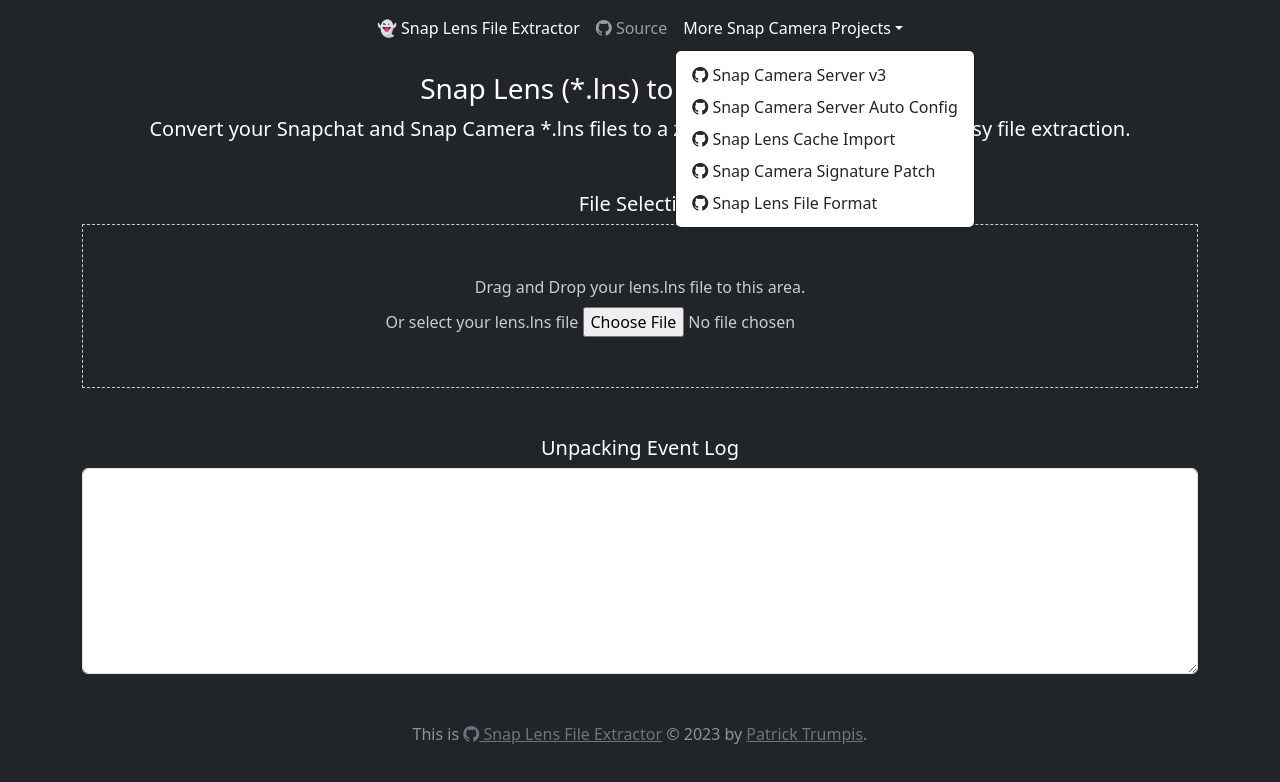
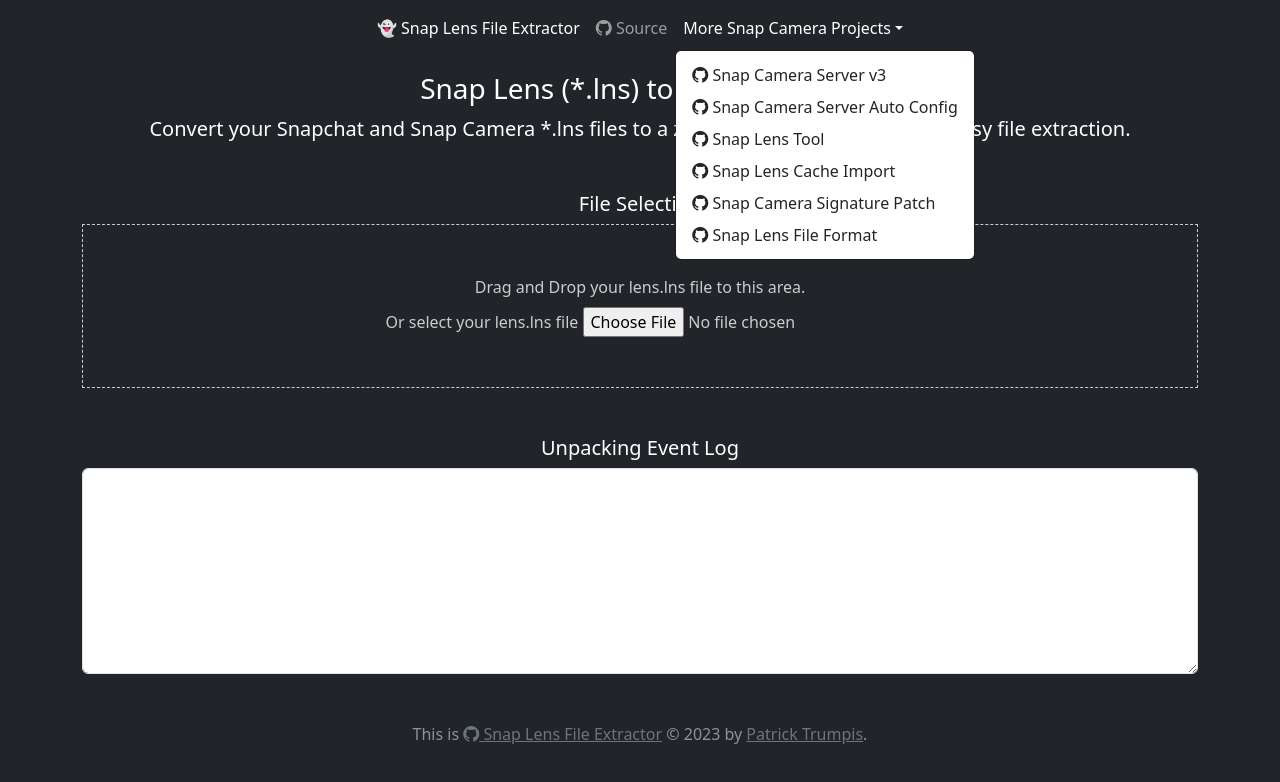
Before and after one commit to ptrumpis/snap-lens-file-extractor, a plain HTML site: page index.html in a window 1280 px wide. Both pictures are taken after a click on the link "More Snap Camera Projects". Drawn offline with nearby package versions, Linux system fonts and the light colour scheme.

Commit message:
Added Snap Lens Tool web link

```diff
--- a/index.html
+++ b/index.html
@@ -32,6 +32,7 @@
                 <ul class="dropdown-menu">
                   <li><a class="dropdown-item" href="https://github.com/ptrumpis/snap-camera-server"><i class="bi bi-github"></i> Snap Camera Server v3</a></li>
                   <li><a class="dropdown-item" href="https://github.com/ptrumpis/snap-camera-server-auto-config"><i class="bi bi-github"></i> Snap Camera Server Auto Config</a></li>
+                  <li><a class="dropdown-item" href="https://github.com/ptrumpis/snap-lens-tool/"><i class="bi bi-github"></i> Snap Lens Tool</a></li>
                   <li><a class="dropdown-item" href="https://ptrumpis.github.io/snap-lens-cache-import/"><i class="bi bi-github"></i> Snap Lens Cache Import</a></li>
                   <li><a class="dropdown-item" href="https://ptrumpis.github.io/snap-camera-signature-patch/"><i class="bi bi-github"></i> Snap Camera Signature Patch</a></li>
                   <li><a class="dropdown-item" href="https://ptrumpis.github.io/snap-lens-file-format/"><i class="bi bi-github"></i> Snap Lens File Format</a></li>
```
